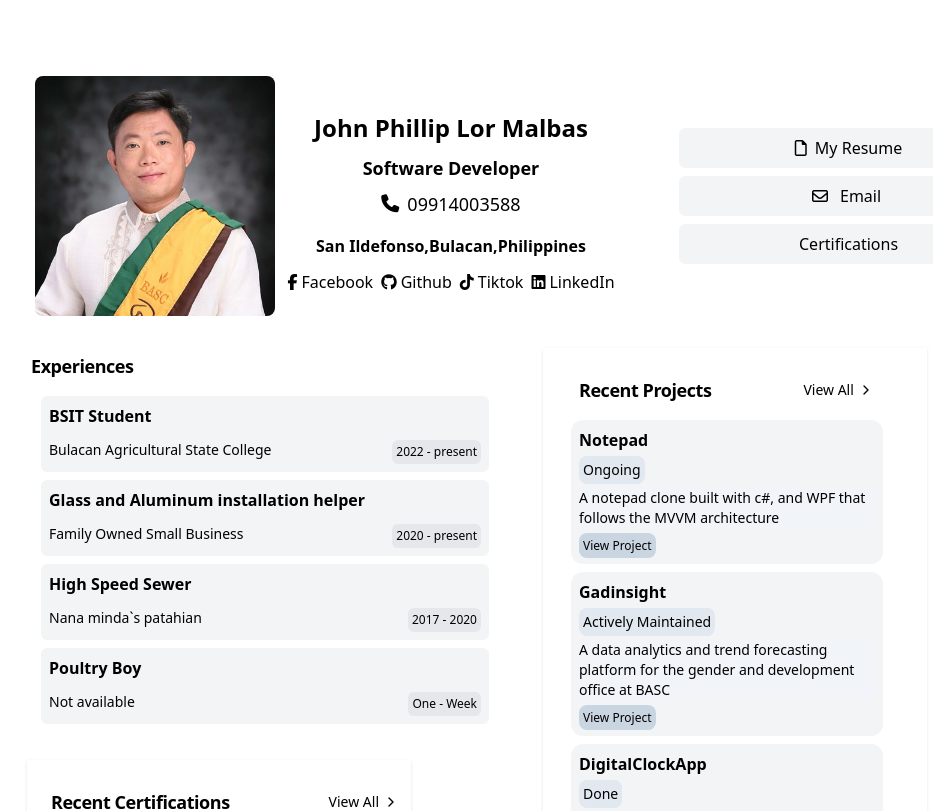
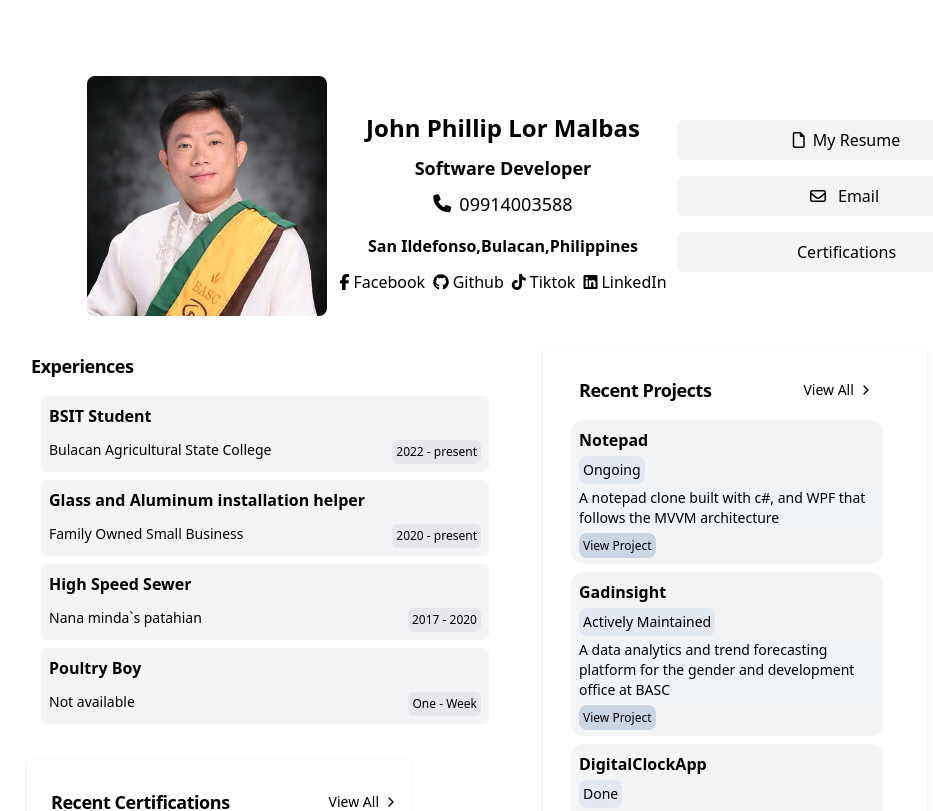
Before and after one commit to Zaido219/personal-portfolio, a React (Vite) app: page / in a window 1280 px wide. Shown: the top 811 px of the page, without its empty margins (117-1050 px from the left). Built offline with nearby package versions, Linux system fonts and the light colour scheme.

Commit message:
style:Style update/s for header section

```diff
--- a/src/components/ProfileHeader.jsx
+++ b/src/components/ProfileHeader.jsx
@@ -72,9 +72,7 @@ const ProfileHeader = () => {
           </nav>
         </section>
       </div>
-      <section className="flex flex-col w-86 gap-2 p-1">
-        {/* <section className="self-end flex flex-col w-fit gap-2 items-center p-1"></section> */}
-        {/* download resume aand email section */}
+      <section className="flex flex-col items-center w-86 md:w-60 gap-2 md:gap-4 p-1">
         <ShineWrapperCard>
           <HoverCards>
             <div
```
